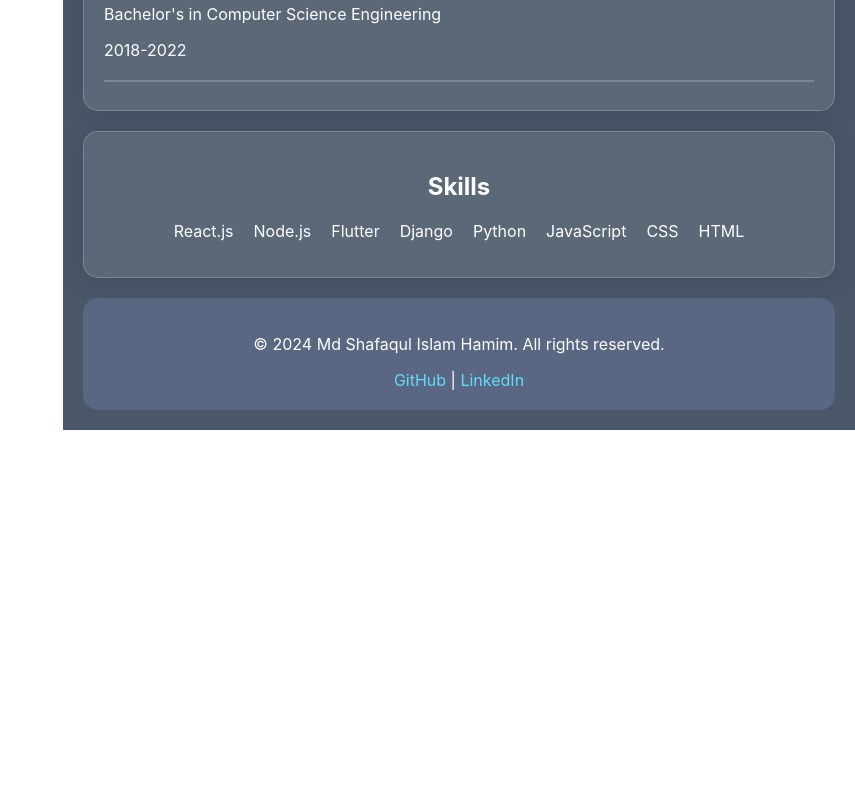
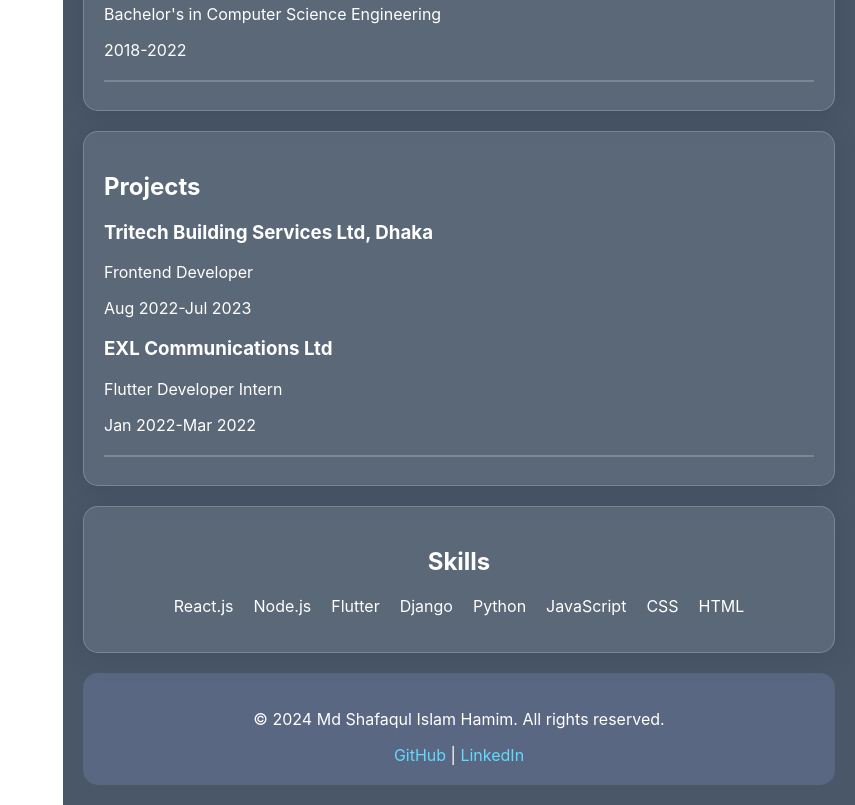
Before and after one commit to Shafaqulhamim/resume-website, a React (Create React App) app: page / in a window 1280 px wide. Shown: the part 860-1665 px from the top of the page, without its empty margins (425-1280 px from the left). Before the commit the page ends 1290 px from the top, so only its background shows below. Built offline with nearby package versions, Linux system fonts and the light colour scheme.

Commit message:
Projects addition

```diff
--- a/src/App.js
+++ b/src/App.js
@@ -5,6 +5,7 @@
 import Footer from "./Footer";
 //import Game from "./Game";
 import Header from "./Header";
+import Projects from "./Projects";
 import Skills from "./Skills";
 
 function App() {
@@ -15,6 +16,7 @@
       <About />
       <Experience />
       <Education/>
+      <Projects/>
       <Skills />
       {/* <Game/> */}
       <Footer />
--- /dev/null
+++ b/src/Projects.js
@@ -0,0 +1,68 @@
+import React from "react";
+
+function Projects() {
+  const projects = [
+    { company: "Tritech Building Services Ltd, Dhaka", role: "Frontend Developer", years: "Aug 2022-Jul 2023" },
+    { company: "EXL Communications Ltd", role: "Flutter Developer Intern", years: "Jan 2022-Mar 2022" },
+  ];
+
+  return (
+    <section style={styles.section}>
+      <h2>Projects</h2>
+      <ul style={styles.list}>
+        {projects.map((pro, index) => (
+          <li key={index} style={styles.listItem}>
+            <h3>{pro.company}</h3>
+            <p>{pro.role}</p>
+            <p>{pro.years}</p>
+          </li>
+        ))}
+      </ul>
+      <hr style={styles.line} />
+    </section>
+  );
+}
+
+const styles = {
+  section: {
+    padding: "20px",
+    textAlign: "left",
+    background: "rgba(255, 255, 255, 0.1)",
+    boxShadow: "0 4px 30px rgba(0, 0, 0, 0.1)",
+    backdropFilter: "blur(10px)",
+    border: "1px solid rgba(255, 255, 255, 0.2)",
+    color: "#fff",
+    //maxWidth: "800px",
+    margin: "20px auto",
+    borderRadius:"15px",
+    marginBottom: "20px"
+  },
+  heading: {
+    fontSize: "1.8rem",
+    marginBottom: "10px",
+  },
+  list: {
+    listStyle: "none",
+    padding: 0,
+  },
+  listItem: {
+    marginBottom: "15px",
+  },
+  company: {
+    fontWeight: "bold",
+  },
+  role: {
+    margin: "5px 0",
+  },
+  years: {
+    color: "#666",
+  },
+  line: {
+    border: "none",
+    borderTop: "2px solid rgba(255, 255, 255, 0.2)",
+    marginTop: "20px",
+    width: "100%",
+  },
+};
+
+export default Projects;
```
